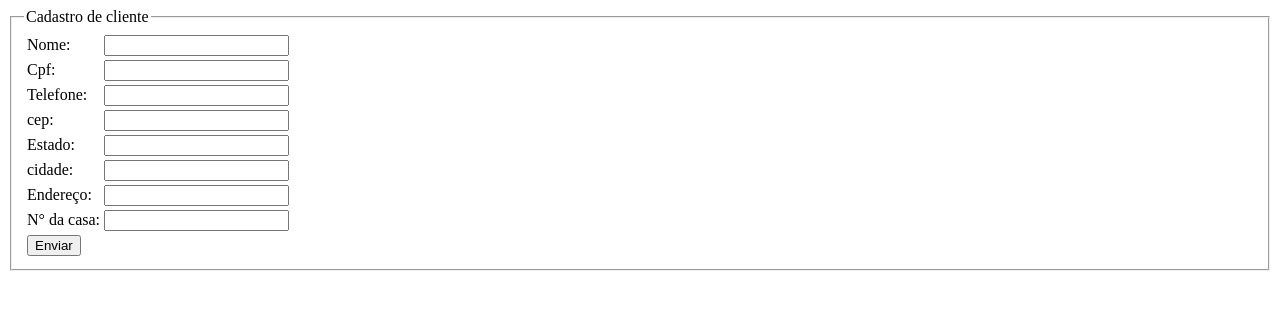
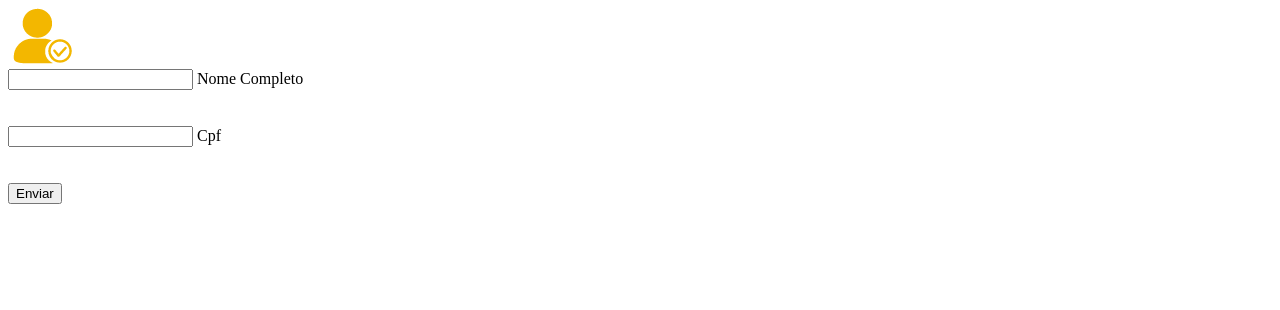
Before and after one commit to NathaliaZuza/ProjetoWW_Zuza, a PHP site: page /view/formAlterarCliente.php?id=1 in a window 1280 px wide. Shown: the top 310 px of the page. Run offline with PHP 8.4, Linux system fonts and the light colour scheme; data that the repository does not hold is empty.

Commit message:
alterações de cadastro

```diff
--- a/view/formAlterarCliente.php
+++ b/view/formAlterarCliente.php
@@ -15,51 +15,25 @@ $idCliente = $_GET['id'];
 $clienteDAO = new ClienteDAO();
 $cliente = $clienteDAO->findById( $idCliente );
 ?>
-    <fieldset>
-        <legend>Cadastro de cliente</legend>
-        <form action="../controller/alterarClienteController.php" method="post">
-            <table>
-                <tr>
-                    <td>Nome:</td>
-                    <td><input type="text" name="nome"></td>
-                </tr>
-                <tr>
-                    <td><label for="cpf">Cpf:</label></td>
-                    <td><input type="text" name="cpf" id="cpf"></td>
-                </tr>
+    <div class="formContainer">
+    <div id="img-login"> <img  src="../img/cadastro-05.png" alt=""></div>
+    <form id="formCadastroCliente" action="../controller/cadastrarClienteController.php" method="post">
+                <div class="inputBox">
+                    <input type="text" name="nome" id="nome" class="inputUser" required>
+                    <label for="nome" class="labelInput">Nome Completo</label>
+                </div>
+                <br><br>
+                <div class="inputBox">
+                    <input type="text" name="cpf" id="cpf" class="inputUser" required>
+                    <label for="cidade" class="labelInput">Cpf</label> <br>
+                </div>
+                <br><br>
+                 <button type="submit" onclick="return validarSenha()" class="botão">Enviar</button>
+                    </td>
 
-                <tr>
-                    <td><label for="tel">Telefone:</label></td>
-                    <td><input type="text" name="tel" id=tel></td>
-                </tr>
-                <tr>
-                    <td>cep:</td>
-                    <td><input type="text" name="cep"></td>
-                </tr>
-                <tr>
-                    <td>Estado:</td>
-                    <td><input type="text" name="estado"></td>
-                </tr>
-                <tr>
-                    <td>cidade:</td>
-                    <td><input type="text" name="cidade"></td>
-                </tr>
-                <tr>
-                    <td>Endereço:</td>
-                    <td><input type="text" name="endereco"></td>
-                </tr>
-                <tr>
-                    <td>N° da casa:</td>
-                    <td><input type="text" name="numero_casa"></td>
-                </tr>
-                <tr>
-                    <td colspan="2">
-                    <button type="submit">Enviar</button>
-                    </td>
-                </tr>
-            </table>
+
         </form>
-    </fieldset>
+ </div>
     <div style="text-align: center;">
     <?php
 if ( isset( $_GET["sucesso"] ) && $_GET["sucesso"] == true ) {
--- a/view/listarTodosClientes.php
+++ b/view/listarTodosClientes.php
@@ -45,12 +45,6 @@
         echo "</div>";
     }
     ?>
-<script>
-        $(document).ready(function() {
-            $('#cpf').mask('000.000.000-00');
-            $('#tel').mask('(00) 00000-0000');
-        });
-    </script>
 
 </body>
 
```
Also changed, not shown: view/formCadastrarCliente.php (+9 -8 lines).
